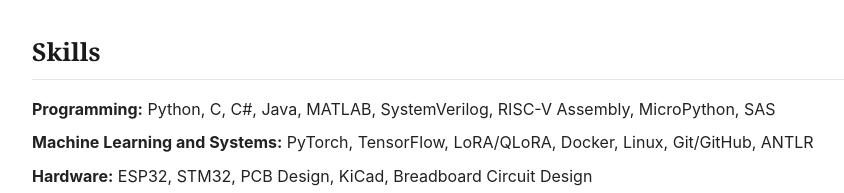
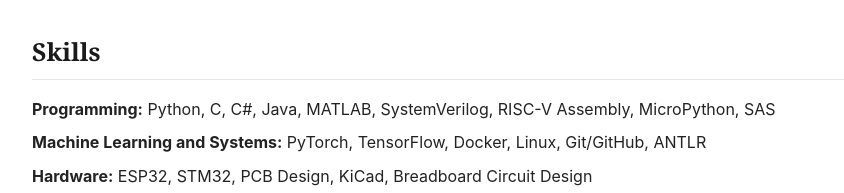
Before and after one commit to changyuan09/changyuan09.github.io, a plain HTML site: page index.html in a window 1280 px wide. Shown: the part 3384-3577 px from the top of the page, without its empty margins (182-1026 px from the left). Drawn offline with Linux system fonts and the light colour scheme.

Commit message:
Update resume and homepage1

```diff
--- a/index.html
+++ b/index.html
@@ -856,7 +856,7 @@
 
       <p>
         <span class="label">Machine Learning and Systems:</span>
-        PyTorch, TensorFlow, LoRA/QLoRA, Docker,
+        PyTorch, TensorFlow, Docker,
         Linux, Git/GitHub, ANTLR
       </p>
 
```
